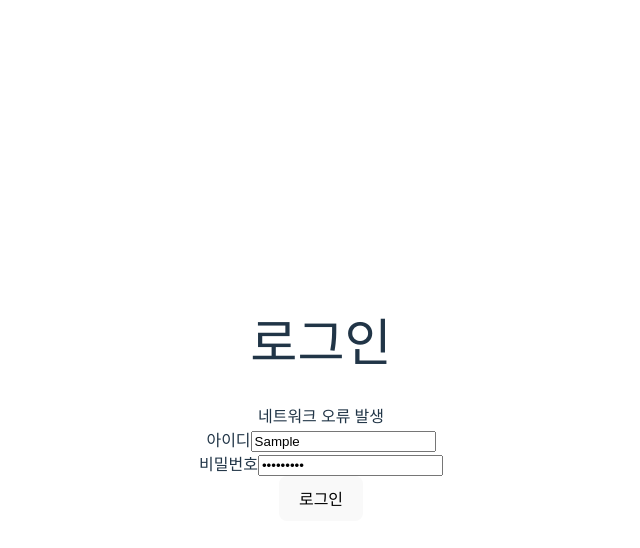
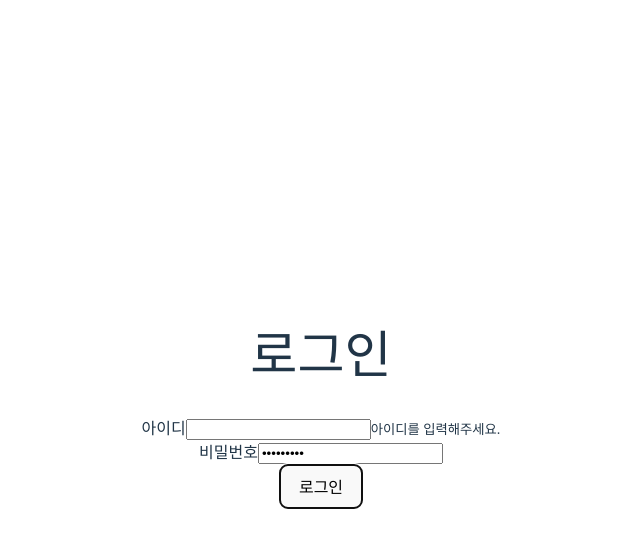
Before and after one commit to tolelom/tolelog, a React (Vite) app: page /login in a window 1280 px wide. Both pictures are taken after typing "Sample", "Sample123" into the empty fields and a click on the button "로그인". Shown: the top 548 px of the page, without its empty margins (319-959 px from the left). Built offline with nearby package versions, Linux system fonts and the light colour scheme; no server answers.

Commit message:
CI/CD 세팅 중

```diff
--- a/src/components/LoginBox.jsx
+++ b/src/components/LoginBox.jsx
@@ -4,7 +4,7 @@ import {useNavigate} from "react-router-dom";
 
 export default function LoginBox() {
     const [formData, setFormData] = useState({
-        id: '',
+        username: '',
         password: '',
     })
     const [isLoading, setIsLoading] = useState(false);
@@ -29,7 +29,7 @@ export default function LoginBox() {
 
     const validate = () => {
         const newErrors = {};
-        if (!formData.id) newErrors.id = "아이디를 입력해주세요.";
+        if (!formData.username) newErrors.username = "아이디를 입력해주세요.";
         if (!formData.password) newErrors.password = "비밀번호를 입력해주세요.";
         setErrors(newErrors);
         return Object.keys(newErrors).length === 0;
@@ -75,11 +75,11 @@ export default function LoginBox() {
                         ref={idRef}
                         type="text"
                         name="id"
-                        value={formData.id}
+                        value={formData.username}
                         onChange={handleChange}
-                        className={errors.id ? 'invalid' : ''}
+                        className={errors.username ? 'invalid' : ''}
                     />
-                    {errors.id && <small className="error">{errors.id}</small>}
+                    {errors.username && <small className="error">{errors.username}</small>}
                 </div>
                 <div className="input-group">
                     <label>비밀번호</label>
--- a/src/components/RegisterBox.jsx
+++ b/src/components/RegisterBox.jsx
@@ -3,7 +3,7 @@ import {useEffect, useRef, useState} from "react";
 
 export default function RegisterBox() {
     const [formData, setFormData] = useState({
-        id: '',
+        username: '',
         password: '',
         confirmPassword: '',
     });
@@ -28,7 +28,7 @@ export default function RegisterBox() {
 
     const validate = () => {
         const newErrors = {};
-        if (!formData.id) newErrors.id = "아이디를 입력해주세요.";
+        if (!formData.username) newErrors.username = "아이디를 입력해주세요.";
         if (!formData.password) newErrors.password = "비밀번호를 입력해주세요";
         if (formData.confirmPassword !== formData.confirmPassword) newErrors.confirmPassword = "비밀번호가 일치하지 않습니다.";
 
@@ -72,11 +72,11 @@ export default function RegisterBox() {
                         ref={idRef}
                         type="text"
                         name="id"
-                        value={formData.id}
+                        value={formData.username}
                         onChange={handleChange}
-                        className={errors.id ? 'invalid' : ''}
+                        className={errors.username ? 'invalid' : ''}
                     />
-                    {errors.id && <small className="error">{errors.id}</small>}
+                    {errors.username && <small className="error">{errors.username}</small>}
                 </div>
                 <div className="input-group">
                     <label>비밀번호</label>
```
